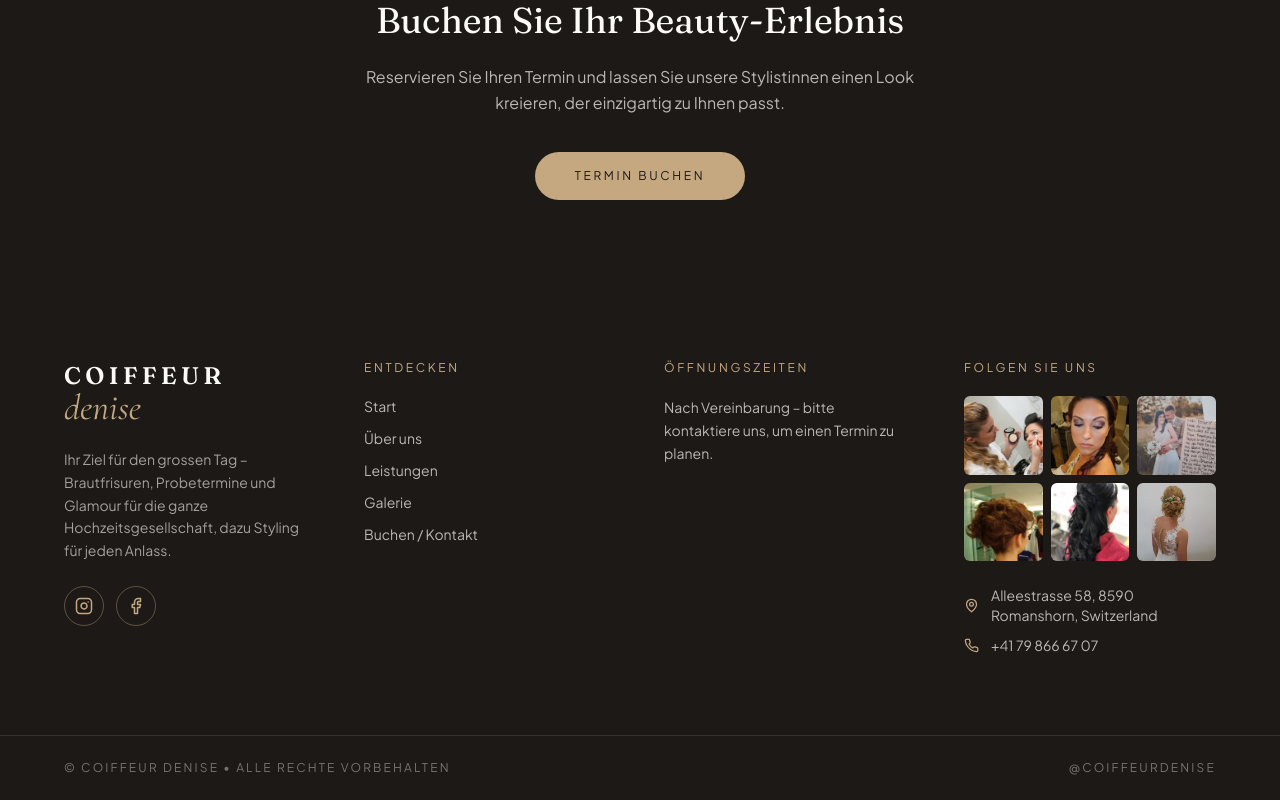
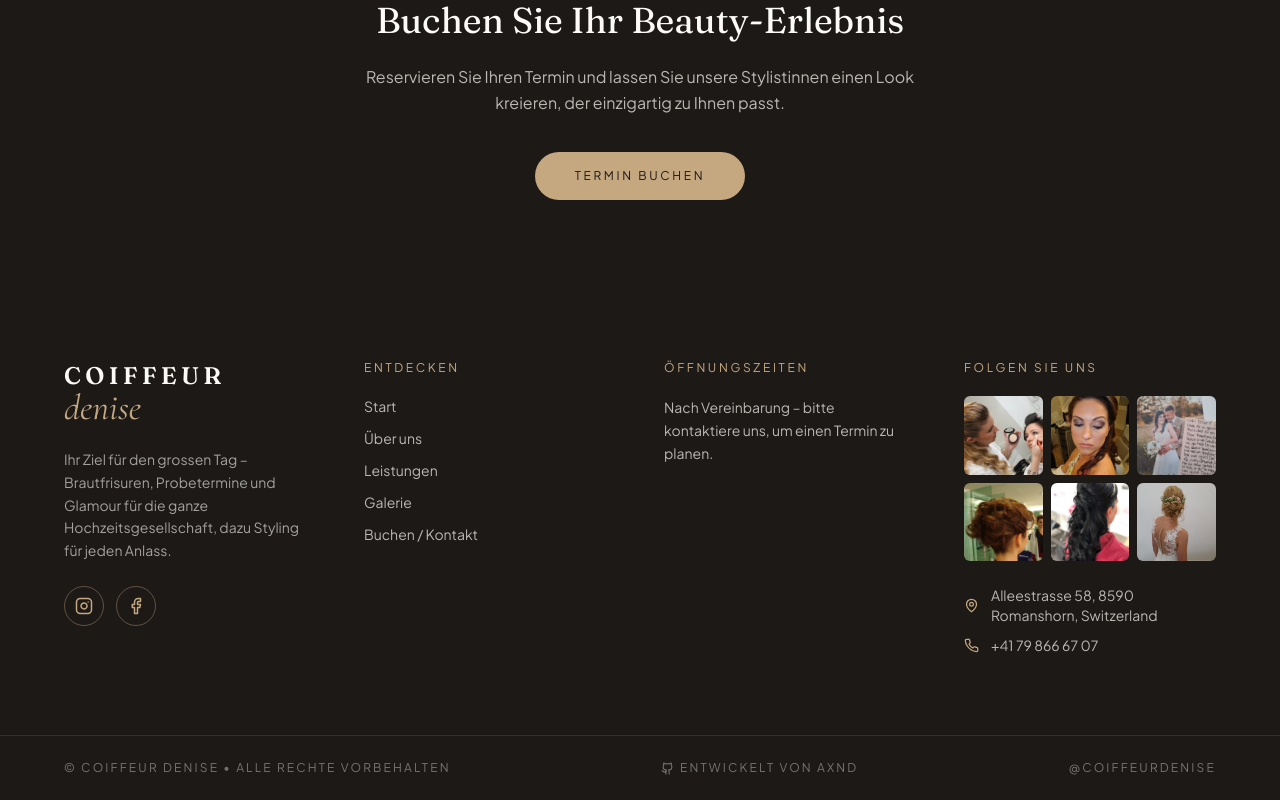
Before and after one commit to axndmathias/coiffeur-denise-website, a React (Create React App) app in the folder frontend/: page / in a window 1280 px wide. Shown: the part 5529-6329 px from the top of the page. Built offline with nearby package versions, Linux system fonts and the light colour scheme; no server answers.

Commit message:
Add GitHub credit to footer

```diff
--- a/frontend/src/components/Footer.js
+++ b/frontend/src/components/Footer.js
@@ -1,6 +1,6 @@
 import React from "react";
 import { Link } from "react-router-dom";
-import { Instagram, Facebook, MapPin, Phone, Mail } from "lucide-react";
+import { Instagram, Facebook, MapPin, Phone, Mail, Github } from "lucide-react";
 import { BRAND, INSTAGRAM_FEED } from "../data/content";
 import { useLang } from "../i18n/LanguageContext";
 
@@ -104,6 +104,16 @@ export default function Footer() {
       <div className="border-t border-cream/10">
         <div className="max-w-7xl mx-auto px-4 sm:px-8 lg:px-16 py-6 flex flex-col sm:flex-row items-center justify-between gap-3 text-xs uppercase tracking-[0.18em] text-cream/40">
           <span>{t.footer.copyright}</span>
+          <a
+            href={BRAND.githubUrl}
+            target="_blank"
+            rel="noreferrer"
+            className="flex items-center gap-1.5 hover:text-gold transition-colors"
+            data-testid="footer-developed-by"
+          >
+            <Github size={13} aria-label={t.footer.developedBy} />
+            <span>{t.footer.developedBy}</span>
+          </a>
           <span>{BRAND.instagram}</span>
         </div>
       </div>
--- a/frontend/src/data/content.js
+++ b/frontend/src/data/content.js
@@ -7,6 +7,7 @@ export const BRAND = {
   logoScript: "denise",
   instagram: "@coiffeurdenise",
   instagramUrl: "https://www.instagram.com/coiffeurdenise/",
+  githubUrl: "https://github.com/axndmathias",
   facebookUrl: "https://www.facebook.com/Www.coiffeur.denise.ch/",
   phone: "+41 79 866 67 07",
   phoneHref: "tel:+41798666707",
--- a/frontend/src/i18n/translations.js
+++ b/frontend/src/i18n/translations.js
@@ -289,6 +289,7 @@ const de = {
     openingHours: "Öffnungszeiten",
     followUs: "Folgen Sie uns",
     copyright: "© Coiffeur Denise • Alle Rechte vorbehalten",
+    developedBy: "Entwickelt von axnd",
     links: [
       ["Start", "/"],
       ["Über uns", "/about"],
@@ -602,6 +603,7 @@ const en = {
     openingHours: "Opening Hours",
     followUs: "Follow Us",
     copyright: "© Coiffeur Denise • All Rights Reserved",
+    developedBy: "Developed by axnd",
     links: [
       ["Home", "/"],
       ["About", "/about"],
```
